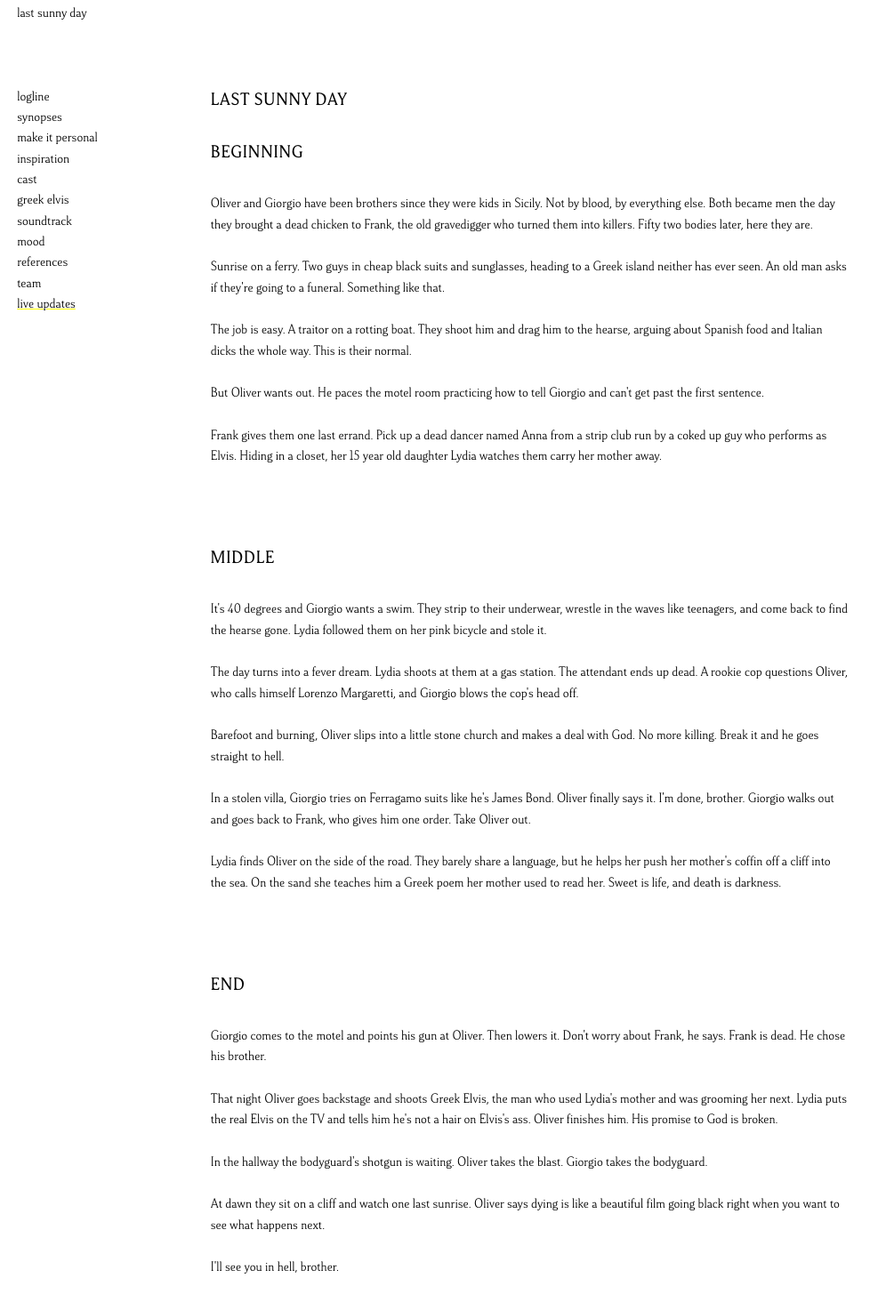
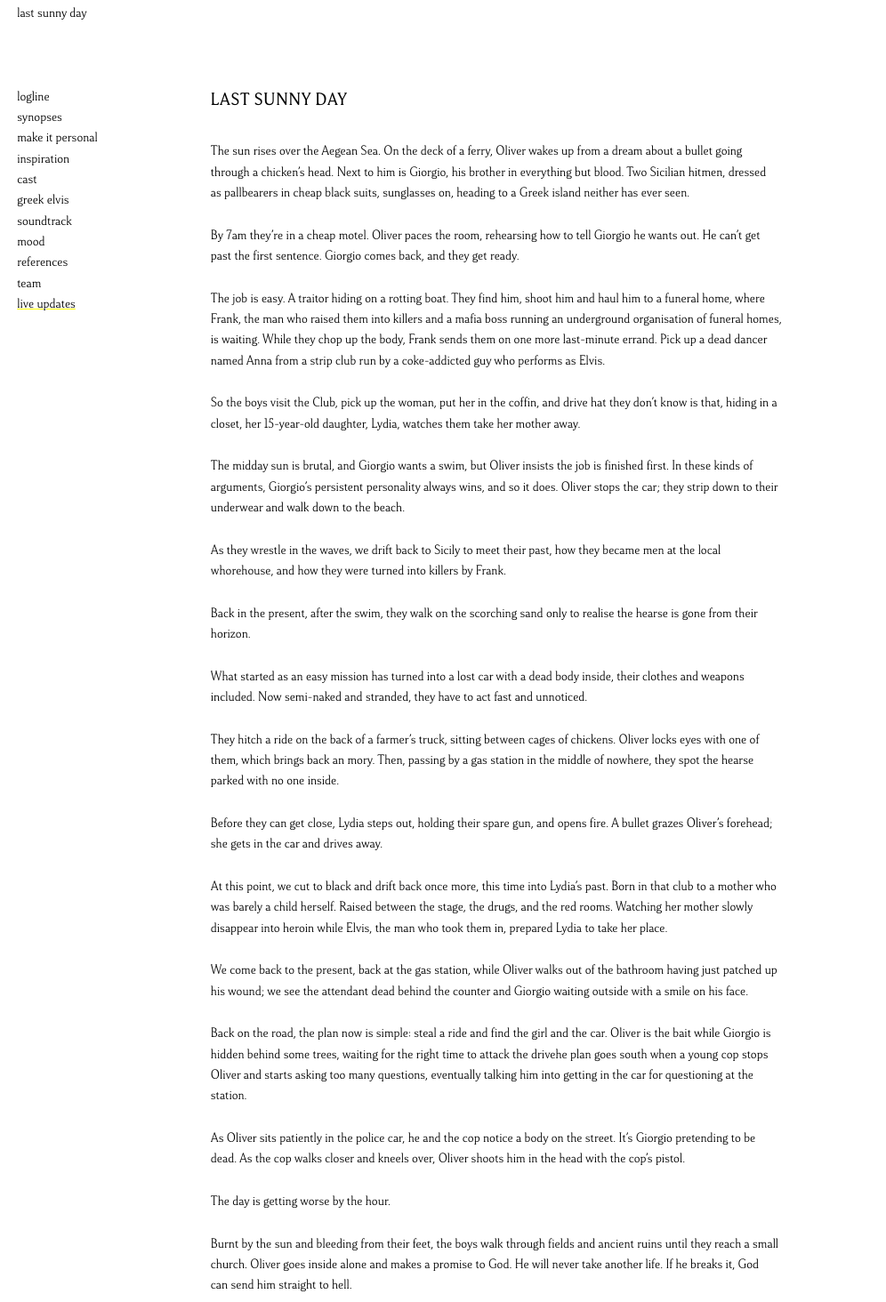
Before and after one commit to goulielmosdermon-dev/Last-Sunny-Day-Website, a website: page synopses/index.html in a window 1280 px wide. Shown: the part 16-1480 px from the top of the page at 89% size, without its empty margins (0-996 px from the left). Drawn offline with Linux system fonts and the light colour scheme.

Commit message:
Update synopsis text and right padding

```diff
--- a/synopses/index.html
+++ b/synopses/index.html
@@ -6,6 +6,11 @@
 <title>Synopses — Last Sunny Day</title>
 <link rel="stylesheet" href="../lsd.css?v=9">
 
+<style>
+@media (min-width: 768px) {
+  .dupe__page--synopses { padding-right: 20rem; }
+}
+</style>
 </head>
 <body>
 <nav class="dupe__nav">
@@ -31,31 +36,33 @@
   </button>
   <audio id="score-audio" preload="none"></audio>
 </div>
-<main class="dupe__page">
+<main class="dupe__page dupe__page--synopses">
 <section class="prose">
   <h1 class="prose__heading">LAST SUNNY DAY</h1>
-  <h2 class="prose__heading">Beginning</h2>
-  <p>Oliver and Giorgio have been brothers since they were kids in Sicily. Not by blood, by everything else. Both became men the day they brought a dead chicken to Frank, the old gravedigger who turned them into killers. Fifty two bodies later, here they are.</p>
-  <p>Sunrise on a ferry. Two guys in cheap black suits and sunglasses, heading to a Greek island neither has ever seen. An old man asks if they're going to a funeral. Something like that.</p>
-  <p>The job is easy. A traitor on a rotting boat. They shoot him and drag him to the hearse, arguing about Spanish food and Italian dicks the whole way. This is their normal.</p>
-  <p>But Oliver wants out. He paces the motel room practicing how to tell Giorgio and can't get past the first sentence.</p>
-  <p>Frank gives them one last errand. Pick up a dead dancer named Anna from a strip club run by a coked up guy who performs as Elvis. Hiding in a closet, her 15 year old daughter Lydia watches them carry her mother away.</p>
-</section>
-<section class="prose">
-  <h2 class="prose__heading">Middle</h2>
-  <p>It's 40 degrees and Giorgio wants a swim. They strip to their underwear, wrestle in the waves like teenagers, and come back to find the hearse gone. Lydia followed them on her pink bicycle and stole it.</p>
-  <p>The day turns into a fever dream. Lydia shoots at them at a gas station. The attendant ends up dead. A rookie cop questions Oliver, who calls himself Lorenzo Margaretti, and Giorgio blows the cop's head off.</p>
-  <p>Barefoot and burning, Oliver slips into a little stone church and makes a deal with God. No more killing. Break it and he goes straight to hell.</p>
-  <p>In a stolen villa, Giorgio tries on Ferragamo suits like he's James Bond. Oliver finally says it. I'm done, brother. Giorgio walks out and goes back to Frank, who gives him one order. Take Oliver out.</p>
-  <p>Lydia finds Oliver on the side of the road. They barely share a language, but he helps her push her mother's coffin off a cliff into the sea. On the sand she teaches him a Greek poem her mother used to read her. Sweet is life, and death is darkness.</p>
-</section>
-<section class="prose">
-  <h2 class="prose__heading">End</h2>
-  <p>Giorgio comes to the motel and points his gun at Oliver. Then lowers it. Don't worry about Frank, he says. Frank is dead. He chose his brother.</p>
-  <p>That night Oliver goes backstage and shoots Greek Elvis, the man who used Lydia's mother and was grooming her next. Lydia puts the real Elvis on the TV and tells him he's not a hair on Elvis's ass. Oliver finishes him. His promise to God is broken.</p>
-  <p>In the hallway the bodyguard's shotgun is waiting. Oliver takes the blast. Giorgio takes the bodyguard.</p>
-  <p>At dawn they sit on a cliff and watch one last sunrise. Oliver says dying is like a beautiful film going black right when you want to see what happens next.</p>
-  <p>I'll see you in hell, brother.</p>
+  <p>The sun rises over the Aegean Sea. On the deck of a ferry, Oliver wakes up from a dream about a bullet going through a chicken’s head. Next to him is Giorgio, his brother in everything but blood. Two Sicilian hitmen, dressed as pallbearers in cheap black suits, sunglasses on, heading to a Greek island neither has ever seen.</p>
+  <p>By 7am they’re in a cheap motel. Oliver paces the room, rehearsing how to tell Giorgio he wants out. He can’t get past the first sentence. Giorgio comes back, and they get ready.</p>
+  <p>The job is easy. A traitor hiding on a rotting boat. They find him, shoot him and haul him to a funeral home, where Frank, the man who raised them into killers and a mafia boss running an underground organisation of funeral homes, is waiting. While they chop up the body, Frank sends them on one more last-minute errand. Pick up a dead dancer named Anna from a strip club run by a coke-addicted guy who performs as Elvis.</p>
+  <p>So the boys visit the Club, pick up the woman, put her in the coffin, and drive hat they don’t know is that, hiding in a closet, her 15-year-old daughter, Lydia, watches them take her mother away.</p>
+  <p>The midday sun is brutal, and Giorgio wants a swim, but Oliver insists the job is finished first. In these kinds of arguments, Giorgio’s persistent personality always wins, and so it does. Oliver stops the car; they strip down to their underwear and walk down to the beach.</p>
+  <p>As they wrestle in the waves, we drift back to Sicily to meet their past, how they became men at the local whorehouse, and how they were turned into killers by Frank.</p>
+  <p>Back in the present, after the swim, they walk on the scorching sand only to realise the hearse is gone from their horizon.</p>
+  <p>What started as an easy mission has turned into a lost car with a dead body inside, their clothes and weapons included. Now semi-naked and stranded, they have to act fast and unnoticed.</p>
+  <p>They hitch a ride on the back of a farmer’s truck, sitting between cages of chickens. Oliver locks eyes with one of them, which brings back an mory. Then, passing by a gas station in the middle of nowhere, they spot the hearse parked with no one inside.</p>
+  <p>Before they can get close, Lydia steps out, holding their spare gun, and opens fire. A bullet grazes Oliver’s forehead; she gets in the car and drives away.</p>
+  <p>At this point, we cut to black and drift back once more, this time into Lydia’s past. Born in that club to a mother who was barely a child herself. Raised between the stage, the drugs, and the red rooms. Watching her mother slowly disappear into heroin while Elvis, the man who took them in, prepared Lydia to take her place.</p>
+  <p>We come back to the present, back at the gas station, while Oliver walks out of the bathroom having just patched up his wound; we see the attendant dead behind the counter and Giorgio waiting outside with a smile on his face.</p>
+  <p>Back on the road, the plan now is simple: steal a ride and find the girl and the car. Oliver is the bait while Giorgio is hidden behind some trees, waiting for the right time to attack the drivehe plan goes south when a young cop stops Oliver and starts asking too many questions, eventually talking him into getting in the car for questioning at the station.</p>
+  <p>As Oliver sits patiently in the police car, he and the cop notice a body on the street. It’s Giorgio pretending to be dead. As the cop walks closer and kneels over, Oliver shoots him in the head with the cop’s pistol.</p>
+  <p>The day is getting worse by the hour.</p>
+  <p>Burnt by the sun and bleeding from their feet, the boys walk through fields and ancient ruins until they reach a small church. Oliver goes inside alone and makes a promise to God. He will never take another life. If he breaks it, God can send him straight to hell.</p>
+  <p>They break into an empty villa to find clothes, and there Oliver finally says what he’s been holding in all day. He’s done.<br>
+Giorgio can’t accept it. He storms out and goes back to Frank, who gives him one order. Take Oliver out.</p>
+  <p>Meanwhile, Lydia, lost with a coffin she can’t even lift out of the car to bury her mothest Oliver sitting alone on the side of the road.</p>
+  <p>They barely share a language, but they understand each other. Together they push her mother’s coffin off a cliff and into the sea. On the sand, Lydia teaches him an old Greek poem her mother used to read her at night. Sweet is life, and death is darkness.</p>
+  <p>As the sun goes down, Giorgio walks into the motel room with his gun drawn. He points it at his sleeping brother, then lowers it. Frank won’t be a problem anymore. Giorgio chose Oliver.</p>
+  <p>That night, the boys sit in the club and watch Greek Elvis give the show of his life. Backstage, Oliver breaks his promise to God and kills him, setting Lydia free from the man who destroyed her mother. In the hallway, Elvis’s bodyguard is waiting with a shotgun. He shoots Oliver. Giorgio shoots the bodyguard, but it’s too late.</p>
+  <p>At dawn, Giorgio carries him to the edge of a cliff to watch one last sunrise.</p>
+  <p>I’ll see you in hell, brother. Oliver dies.</p>
 </section>
 </main>
 <script>
```
